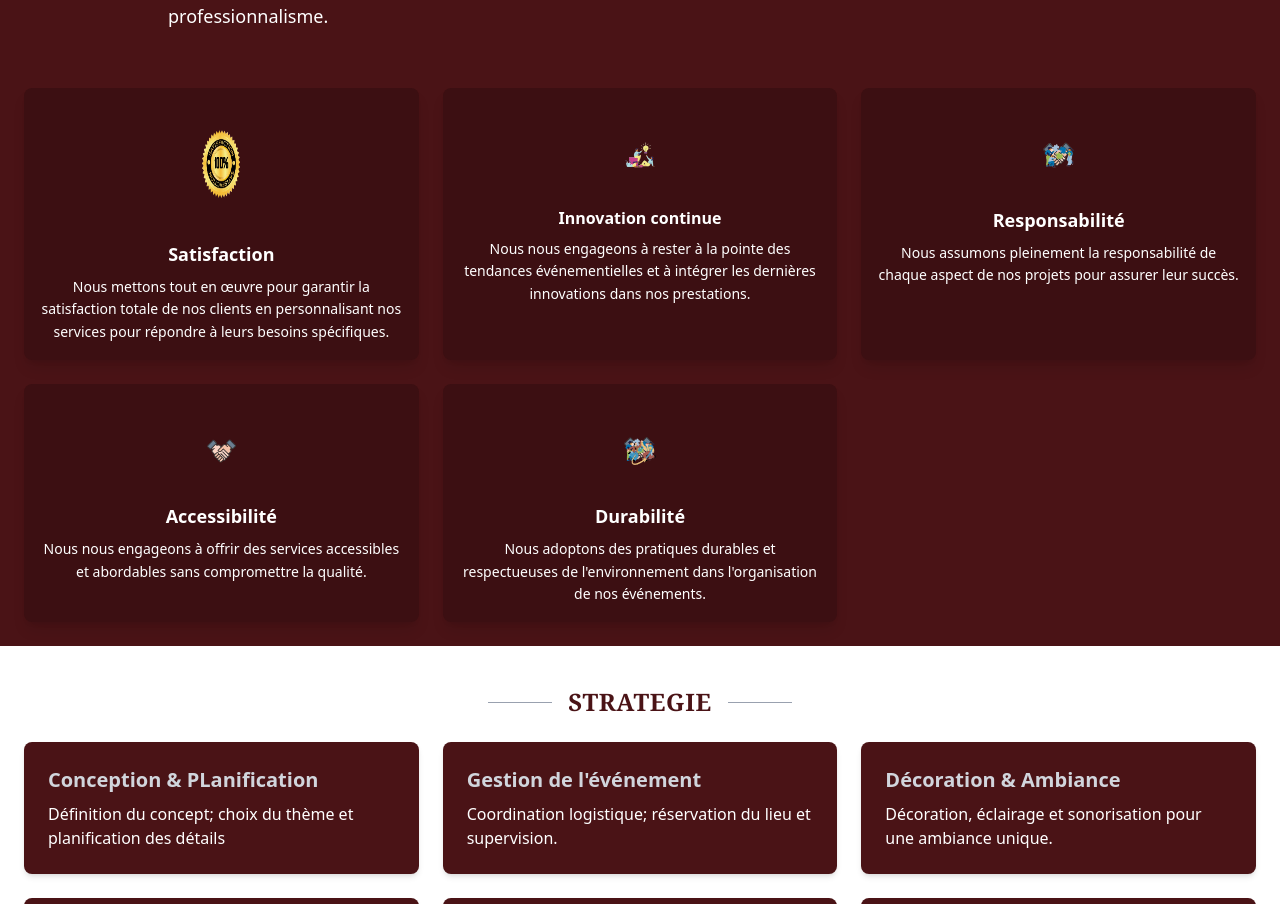
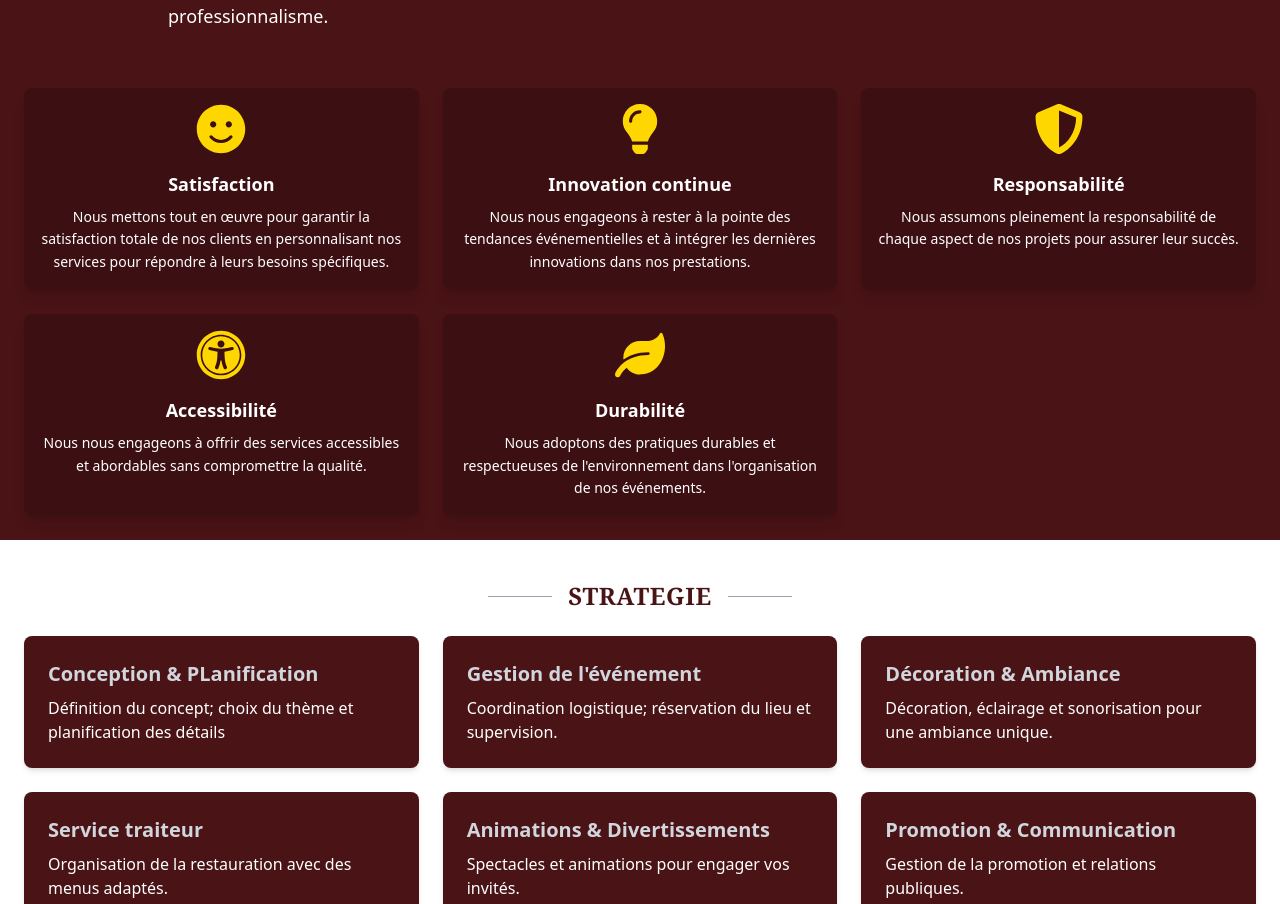
Before and after one commit to YannickZahinda/event-app, a React (Vite) app: page / in a window 1280 px wide. Shown: the part 2057-2961 px from the top of the page. Built offline with nearby package versions, Linux system fonts and the light colour scheme.

Commit message:
replace img by react-icons

```diff
--- a/package.json
+++ b/package.json
@@ -13,6 +13,7 @@
     "@tailwindcss/vite": "^4.0.1",
     "react": "^18.3.1",
     "react-dom": "^18.3.1",
+    "react-icons": "^5.4.0",
     "react-router-dom": "^7.1.4",
     "tailwindcss": "^4.0.1"
   },
--- a/src/pages/Engagement.tsx
+++ b/src/pages/Engagement.tsx
@@ -1,15 +1,11 @@
-import satisfaction from "../assets/satisfaction-removebg-preview.png";
-import innovation from "../assets/innovation-removebg-preview.png";
-import responsability from "../assets/collaboration-removebg-preview.png";
-import accessibility from "../assets/integrity-removebg-preview.png";
-import durability from "../assets/engagement-removebg-preview.png";
+import { FaLightbulb, FaSmile, FaShieldAlt, FaUniversalAccess, FaLeaf } from "react-icons/fa";
 
 const Engagement = () => {
   return (
 <section className="grid grid-cols-1 sm:grid-cols-2 lg:grid-cols-3 gap-6 bg-[#4A1316] text-white p-6">
   {/* Card */}
   <div className="flex flex-col items-center text-center bg-[#3C0F12] p-4 rounded-lg shadow-lg">
-        <img src={satisfaction} alt="Satisfaction" className="w-30 h-30 mb-4" />
+    <FaSmile size={50} className="text-[#FFD700] mb-4" />
     <h3 className="text-lg font-semibold mb-2">Satisfaction</h3>
     <p className="text-sm leading-relaxed">
       Nous mettons tout en œuvre pour garantir la satisfaction totale de nos
@@ -20,8 +16,8 @@ const Engagement = () => {
 
   {/* Card */}
   <div className="flex flex-col items-center text-center bg-[#3C0F12] p-4 rounded-lg shadow-lg">
-        <img src={innovation} alt="Innovation" className="w-1/2" />
-        <h3 className=" font-semibold mb-2">Innovation continue</h3>
+    <FaLightbulb size={50} className="text-[#FFD700] mb-4" />
+    <h3 className="text-lg font-semibold mb-2">Innovation continue</h3>
     <p className="text-sm leading-relaxed">
       Nous nous engageons à rester à la pointe des tendances événementielles
       et à intégrer les dernières innovations dans nos prestations.
@@ -30,11 +26,7 @@ const Engagement = () => {
 
   {/* Card */}
   <div className="flex flex-col items-center text-center bg-[#3C0F12] p-4 rounded-lg shadow-lg">
-        <img
-          src={responsability}
-          alt="Responsabilité"
-          className="w-1/2"
-        />
+    <FaShieldAlt size={50} className="text-[#FFD700] mb-4" />
     <h3 className="text-lg font-semibold mb-2">Responsabilité</h3>
     <p className="text-sm leading-relaxed">
       Nous assumons pleinement la responsabilité de chaque aspect de nos
@@ -44,11 +36,7 @@ const Engagement = () => {
 
   {/* Card */}
   <div className="flex flex-col items-center text-center bg-[#3C0F12] p-4 rounded-lg shadow-lg">
-        <img
-          src={accessibility}
-          alt="Accessibilité"
-          className="w-1/2"
-        />
+    <FaUniversalAccess size={50} className="text-[#FFD700] mb-4" />
     <h3 className="text-lg font-semibold mb-2">Accessibilité</h3>
     <p className="text-sm leading-relaxed">
       Nous nous engageons à offrir des services accessibles et abordables
@@ -58,7 +46,7 @@ const Engagement = () => {
 
   {/* Card */}
   <div className="flex flex-col items-center text-center bg-[#3C0F12] p-4 rounded-lg shadow-lg">
-        <img src={durability} alt="Durabilité" className="w-1/2" />
+    <FaLeaf size={50} className="text-[#FFD700] mb-4" />
     <h3 className="text-lg font-semibold mb-2">Durabilité</h3>
     <p className="text-sm leading-relaxed">
       Nous adoptons des pratiques durables et respectueuses de
@@ -66,6 +54,7 @@ const Engagement = () => {
     </p>
   </div>
 </section>
+
   );
 };
 
```
Also changed, not shown: 1 other file (tests, documents, lock files or other folders). Lines whose indentation alone changed are shown as unchanged.
